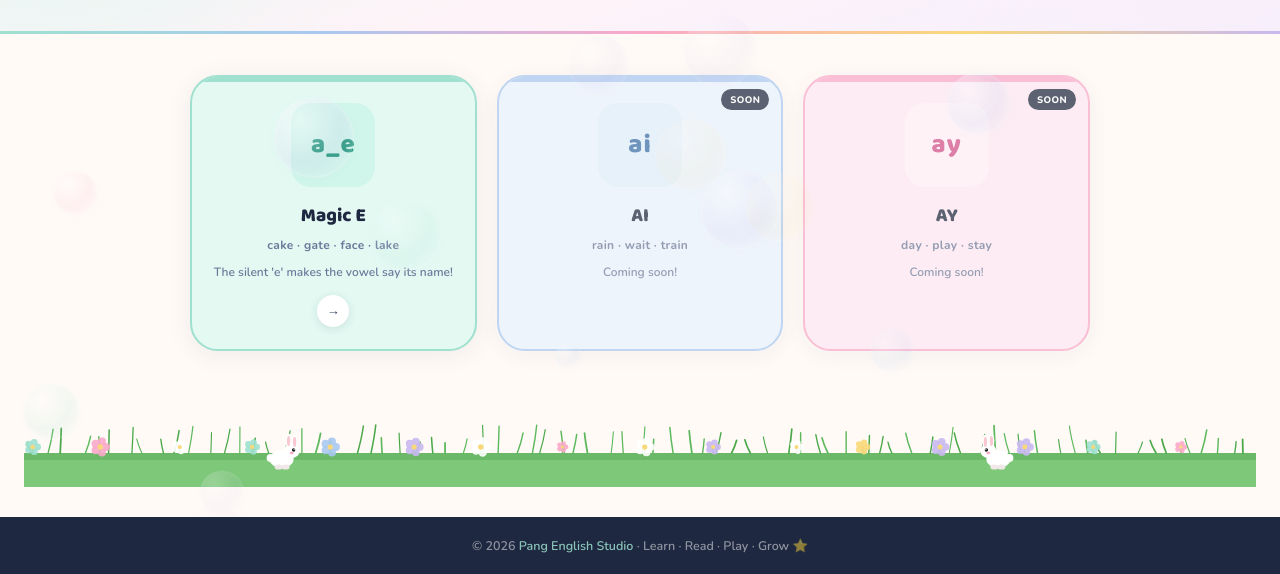
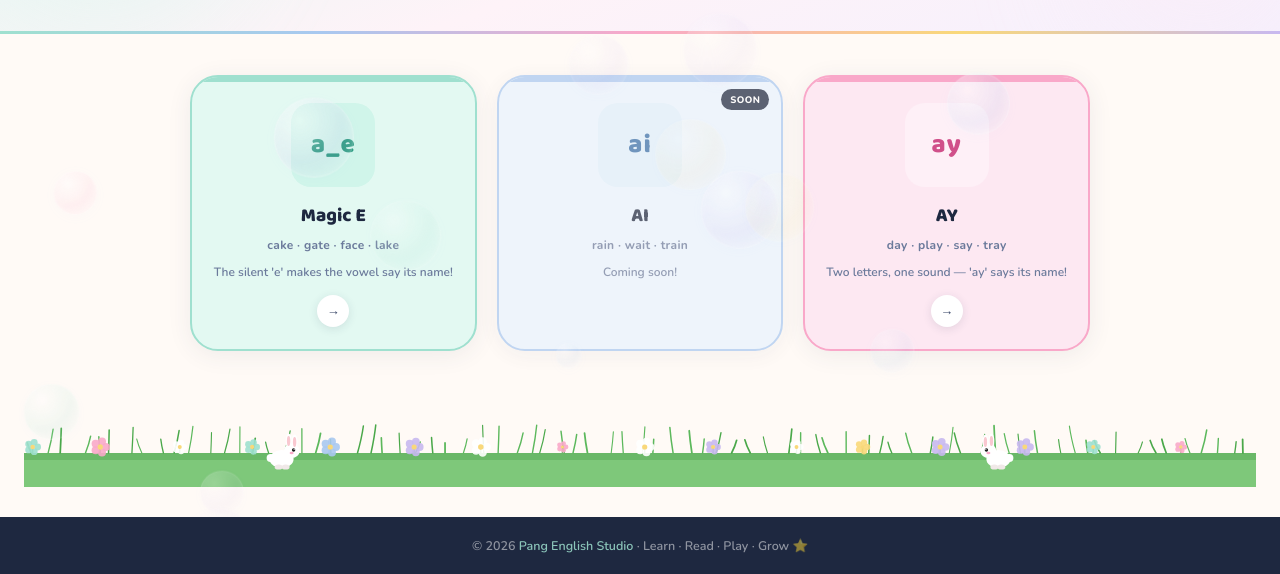
Before and after one commit to ponrathsop-arch/pang-english-studio, a plain HTML site: page long-vowels/index.html in a window 1280 px wide. Shown: the part 256-830 px from the top of the page. Drawn offline with nearby package versions, Linux system fonts and the light colour scheme.

Commit message:
Update index.html

```diff
--- a/long-vowels/index.html
+++ b/long-vowels/index.html
@@ -163,6 +163,7 @@ nav {
 }
 .pattern-card.is-live:hover .pat-arrow { transform: translateX(3px); }
 .pat-1.is-live:hover .pat-arrow { background: var(--mint); color: white; }
+.pat-3.is-live:hover .pat-arrow { background: var(--pink); color: white; }
 
 .soon-badge {
   position: absolute; top: 12px; right: 12px;
@@ -268,7 +269,7 @@ footer span { color: rgba(159,224,207,0.85); }
 <section class="patterns-section">
   <div class="patterns-grid">
 
-    <a href="a_e.html" class="pattern-card pat-1 is-live">
+    <a href="a_e/" class="pattern-card pat-1 is-live">
       <div class="pattern-icon">a_e</div>
       <h3>Magic E</h3>
       <div class="pat-words">cake · gate · face · lake</div>
@@ -284,13 +285,13 @@ footer span { color: rgba(159,224,207,0.85); }
       <p>Coming soon!</p>
     </div>
 
-    <div class="pattern-card pat-3 is-soon">
-      <div class="soon-badge">SOON</div>
+    <a href="ay/" class="pattern-card pat-3 is-live">
       <div class="pattern-icon">ay</div>
       <h3>AY</h3>
-      <div class="pat-words">day · play · stay</div>
-      <p>Coming soon!</p>
-    </div>
+      <div class="pat-words">day · play · say · tray</div>
+      <p>Two letters, one sound — 'ay' says its name!</p>
+      <div class="pat-arrow">→</div>
+    </a>
 
   </div>
 
```
